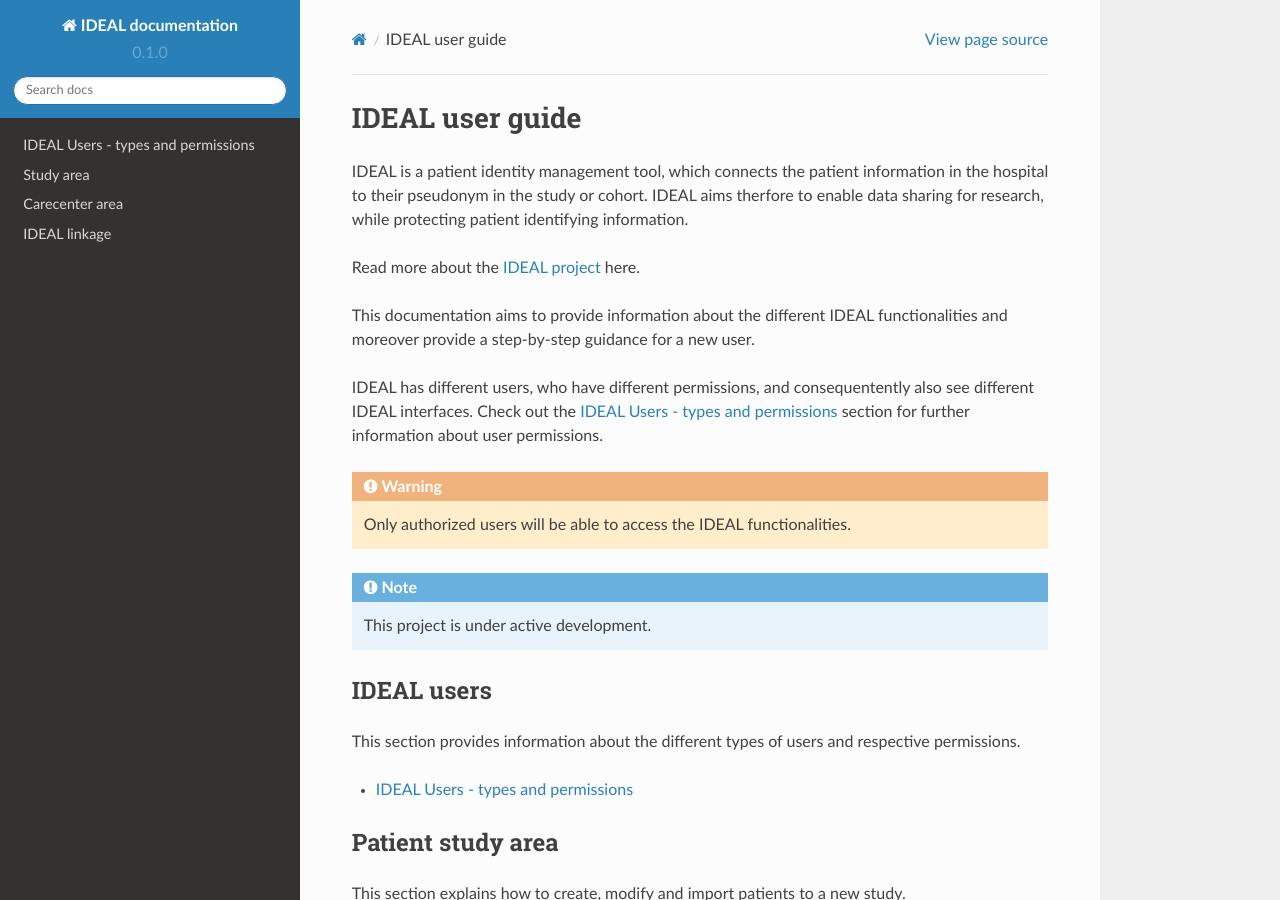
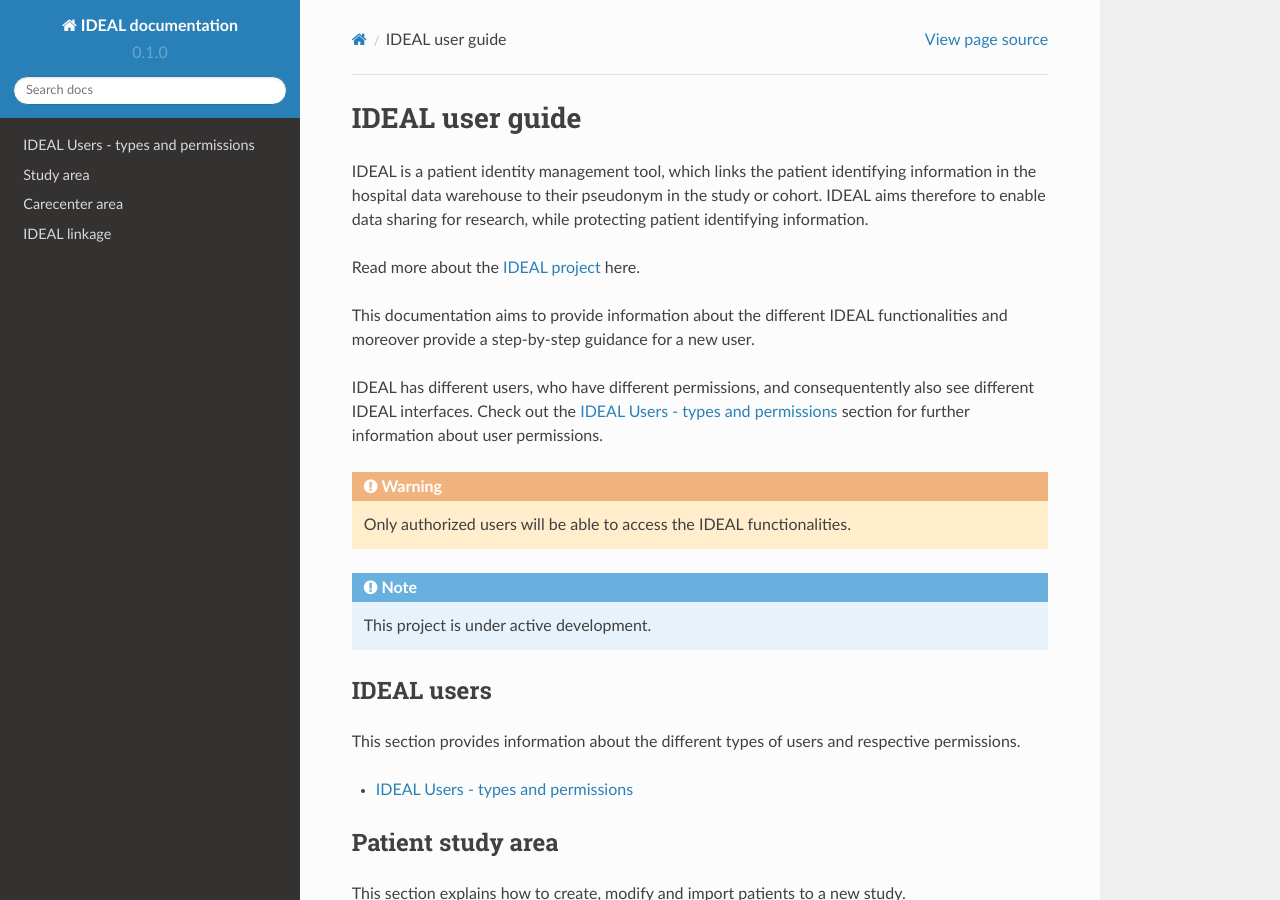
Before and after one commit to Nynuphar/IDEAL-doc, a Sphinx documentation site: the page built from docs/source/index.rst, in a window 1280 px wide and 900 px high. Built offline with Sphinx 7.4.7 and the Read the Docs theme 2.0.0, drawn with Linux system fonts in a browser that asks for light colours; pages that are not in the unit, such as notebooks, are missing from menus.

Commit message:
Update index.rst

```diff
--- a/docs/source/index.rst
+++ b/docs/source/index.rst
@@ -1,7 +1,7 @@
 IDEAL user guide
 ###################
 
-IDEAL is a patient identity management tool, which connects the patient information in the hospital to their pseudonym in the study or cohort. IDEAL aims therfore to enable data sharing for research, while protecting patient identifying information.
+IDEAL is a patient identity management tool, which links the patient identifying information in the hospital data warehouse to their pseudonym in the study or cohort. IDEAL aims therefore to enable data sharing for research, while protecting patient identifying information.
 
 Read more about the `IDEAL project <https://ideal-project.ch/about/>`_ here.
 
```
